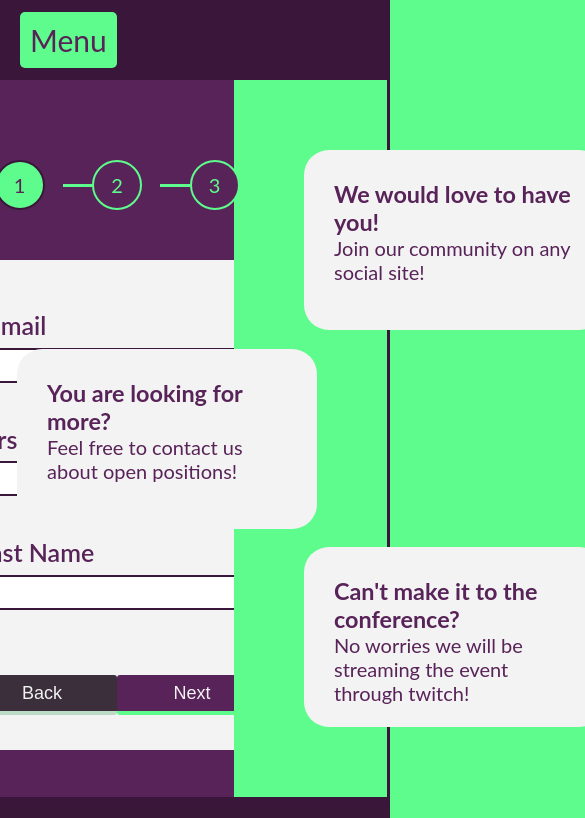
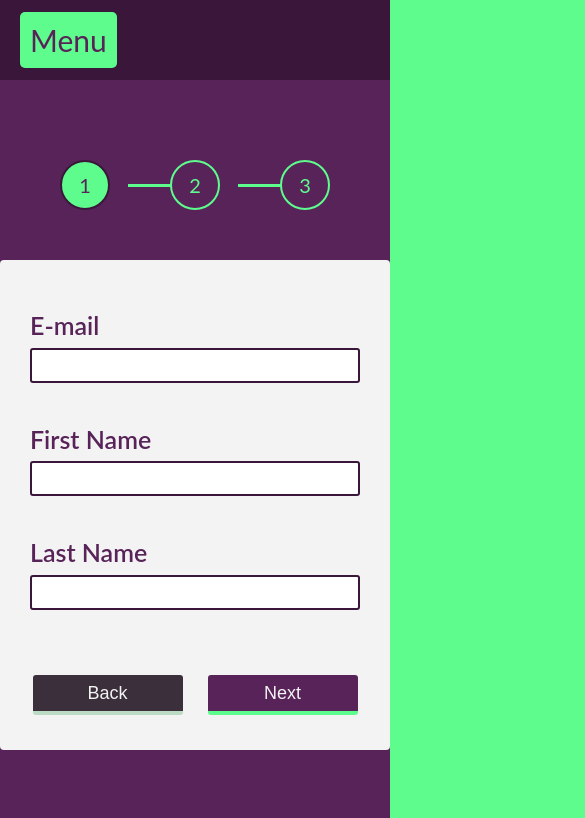
Before and after one commit to DownTown44/conference-uni, a React (Create React App) app: page /signup in a window 390 px wide. Shown: the top 818 px of the page, 585 px wide, since content can reach past the window. Built offline with nearby package versions, Linux system fonts and the light colour scheme.

Commit message:
Sign up responsivity

```diff
--- a/src/css/style.css
+++ b/src/css/style.css
@@ -994,6 +994,16 @@ li {
       display: flex;
       flex-direction: column;
       justify-content: space-between; }
+  @media only screen and (max-width: 1200px) {
+    .signup {
+      flex-direction: column;
+      height: auto; }
+      .signup__form {
+        width: 100%;
+        padding-bottom: 7rem; }
+      .signup__community {
+        width: 100%;
+        border-left: 3px solid #3A173A; } }
 
 .communityCard {
   background-color: #f3f3f3;
@@ -1008,3 +1018,17 @@ li {
     align-self: flex-end; }
   .communityCard:hover {
     transform: translateY(-5px); }
+  @media only screen and (max-width: 1200px) {
+    .communityCard {
+      height: 25rem;
+      width: 40rem;
+      font-size: 2.5rem;
+      display: flex;
+      flex-direction: column;
+      justify-content: space-around; } }
+  @media only screen and (max-width: 950px) {
+    .communityCard {
+      align-self: center;
+      margin: 0 auto; }
+      .communityCard:not(:last-child) {
+        margin-bottom: 7rem; } }
--- a/src/sass/pages/_signup.scss
+++ b/src/sass/pages/_signup.scss
@@ -28,6 +28,21 @@
       justify-content: space-between;
     }
   }
+
+  @media only screen and (max-width: 1200px) {
+    flex-direction: column;
+    height: auto;
+
+    &__form {
+      width: 100%;
+      padding-bottom: 7rem;
+    }
+
+    &__community {
+      width: 100%;
+      border-left: 3px solid $color-primary;
+    }
+  }
 }
 
 .communityCard {
@@ -47,4 +62,21 @@
   &:hover {
     transform: translateY(-5px);
   }
+
+  @media only screen and (max-width: 1200px) {
+    height: 25rem;
+    width: 40rem;
+    font-size: 2.5rem;
+    display: flex;
+    flex-direction: column;
+    justify-content: space-around;
+  }
+
+  @media only screen and (max-width: 950px) {
+    align-self: center;
+    margin: 0 auto;
+    &:not(:last-child) {
+      margin-bottom: 7rem;
+    }
+  }
 }
```
